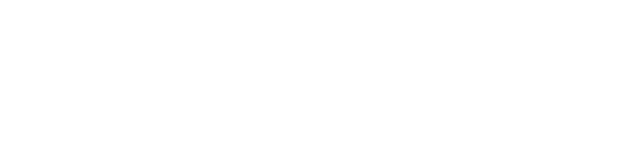
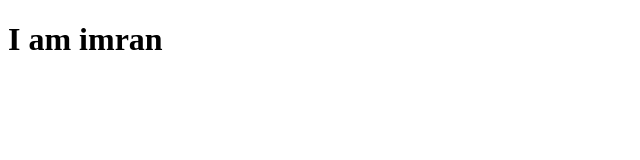
Before and after one commit to mdimranhuqe/my-first-repo, a plain HTML site: page index.html in a window 1280 px wide. Shown: the whole page, without its empty margins (0-640 px from the left). Drawn offline with Linux system fonts and the light colour scheme.

Commit message:
adding header

```diff
--- a/index.html
+++ b/index.html
@@ -7,6 +7,6 @@
     <title>My First Github Repo</title>
 </head>
 <body>
-
+    <h1>I am imran</h1>
 </body>
 </html>
```
